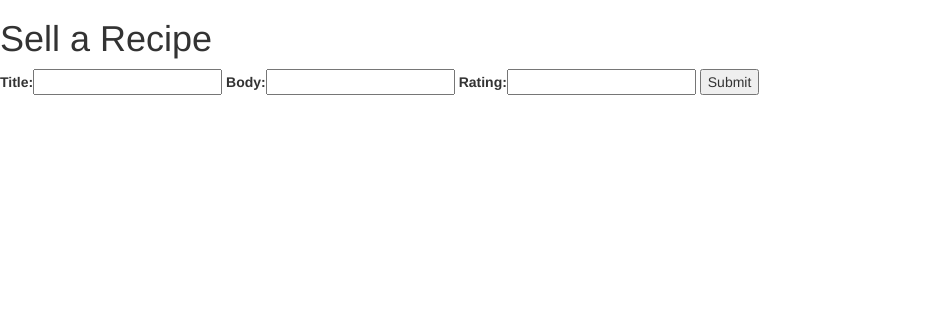
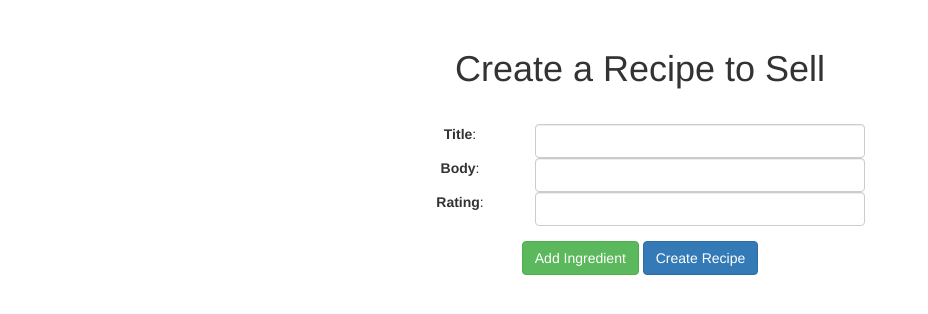
Before and after one commit to janedlene/FaceBooze, a Django app: template app/templates/sellRecipe.html in a window 1280 px wide. Shown: the part 51-365 px from the top of the page, without its empty margins (0-928 px from the left). Run offline with Django 3.2, Linux system fonts and the light colour scheme; the template is opened without the code that fills it: values named after a table or form of the project are taken from there, others are empty; some libraries are stand-ins or nearby versions.

Commit message:
Sell recipe form complete with dynamic ingredient adding. Updates ingredients, recipe, sell, and contains tables. Closes #5 and #8.

```diff
--- a/app/forms.py
+++ b/app/forms.py
@@ -42,6 +42,20 @@ class RecipeForm(forms.Form):
 	cooking_time = forms.DecimalField(label="Cooking Time", max_digits=3)
 	cuisine_type = forms.CharField(label="Cuisine Type", max_length=20)
 	price = forms.DecimalField(label="Price", max_digits=3, decimal_places=2)
+	ingredient_count = forms.CharField(label="Ingredient Count", widget = forms.HiddenInput())
+
+	def __init__(self, *args, **kwargs):
+		extra_fields = kwargs.pop('extra', 0)
+
+		# check if extra_fields exist. if they don't exist assign 0 to them
+		if not extra_fields:
+				extra_fields = 0;
+		super(RecipeForm, self).__init__(*args, **kwargs)
+		self.fields['ingredient_count'].initial = extra_fields
+
+		for index in range(int(extra_fields)):
+			# generate extra fields in the number specified via extra_fields
+			self.fields['ingredient_{index}'.format(index=index)] = forms.CharField()
 
 class OrderHistoryForm(forms.Form):
 	title = forms.CharField(label = 'Title', max_length=50)
--- a/app/templates/sellRecipe.html
+++ b/app/templates/sellRecipe.html
@@ -1,13 +1,51 @@
 {% extends "base.html" %}
+
+{% load widget_tweaks %}|
 
 {% block content %}
 
-<h1>Sell a Recipe</h1>
-<form action="" method="post">
-    {% csrf_token %}
-    {{ form }}
-    <input type="submit" value="Submit" />
-</form>
+<div class="container"><h1 style="margin-top:50px; text-align:center;">Create a Recipe to Sell</h1></div>
+
+<script type="text/javascript">
+	function addIngredient(){
+		form_count = Number($("[name=ingredient_count]").val());
+		//get extra form count so we know what index to use for the next item
+		//var ingredient = document.getElementbyId("#add_ingredient");
+
+		//alert("form count is: " + form_count);
+		//build element and append it to our form
+		element = $('<input type="text"/>');
+		element.attr('name', 'ingredient_' + form_count);
+		br = $('<br>');
+		element.append(br);
+		$("#rForm").append(element);
+		form_count++;
+		$("[name=ingredient_count]").val(form_count);
+	}
 
 
+</script>
+
+
+<div style="margin-left:400px; margin-right:400px; margin-top:25px; margin-bottom:50px; text-align:center;">
+	<form action="" method="post">
+		<div id = "rForm">
+    		{% csrf_token %}
+    		{% for field in form %}
+	    		<div class="form-group">
+					<div class="col-md-3">
+					{% if not field.label == "Ingredient Count" %}
+		            	<label class="control-label form-label" for="id_{{ field.name }}">{{ field.label }}</label>:
+					{% endif %}
+		            </div>
+		            <div class="col-md-9">
+		            	{{ field | add_class:"form-control"}}
+		            </div>
+		    	</div>
+			{% endfor %}
+		</div>
+		<button style="margin-top:15px; margin-bottom:15px;" class="btn btn-success" id="add_ingredient" onclick="addIngredient()">Add Ingredient</button>
+		<input style="margin-top:15px; margin-bottom:15px;" class="btn btn-primary" type="submit" name="submit" value="Create Recipe" />
+	</form>
+</div>
 {% endblock %}
```
Also changed, not shown: app/views.py (+18 -2 lines).
